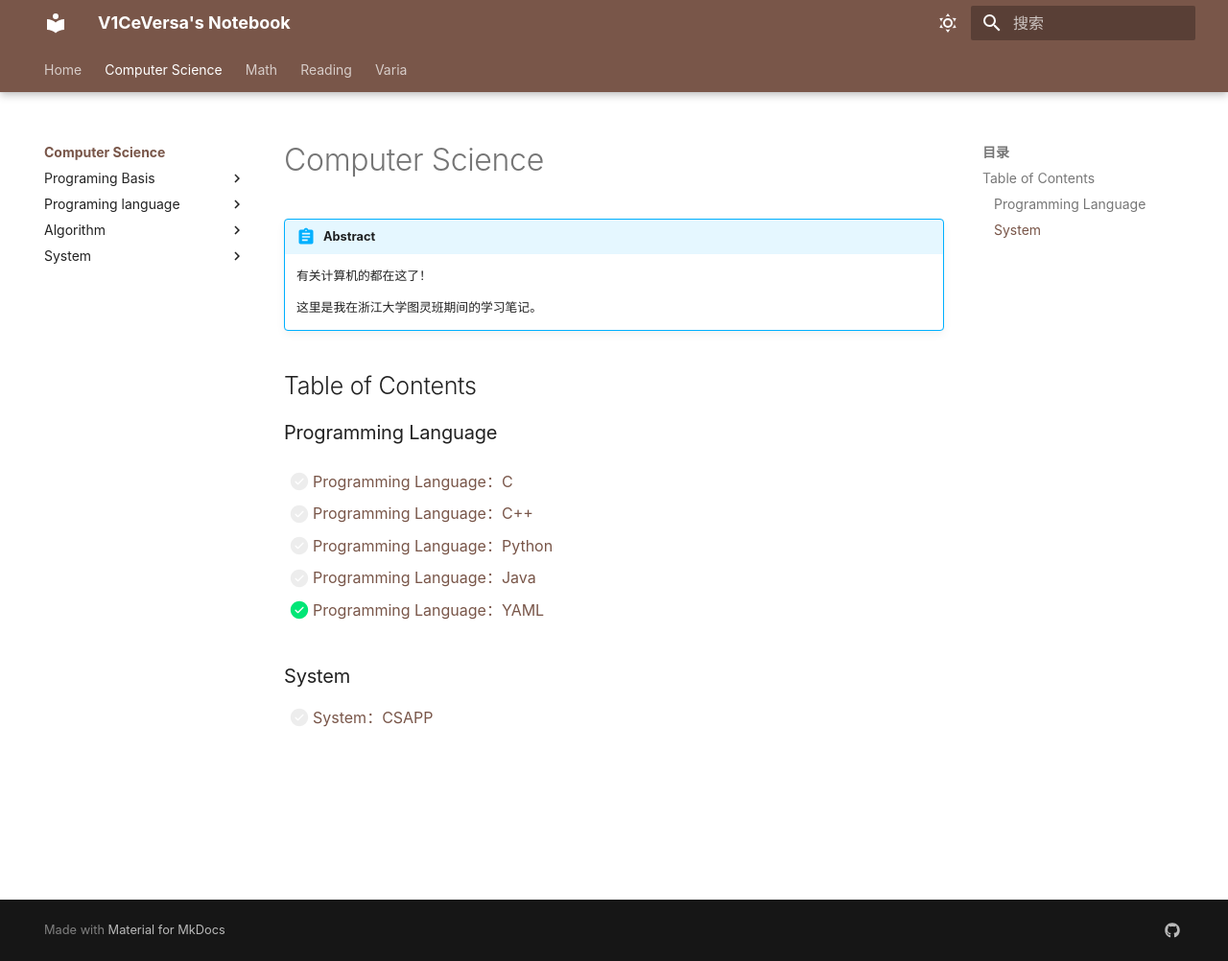
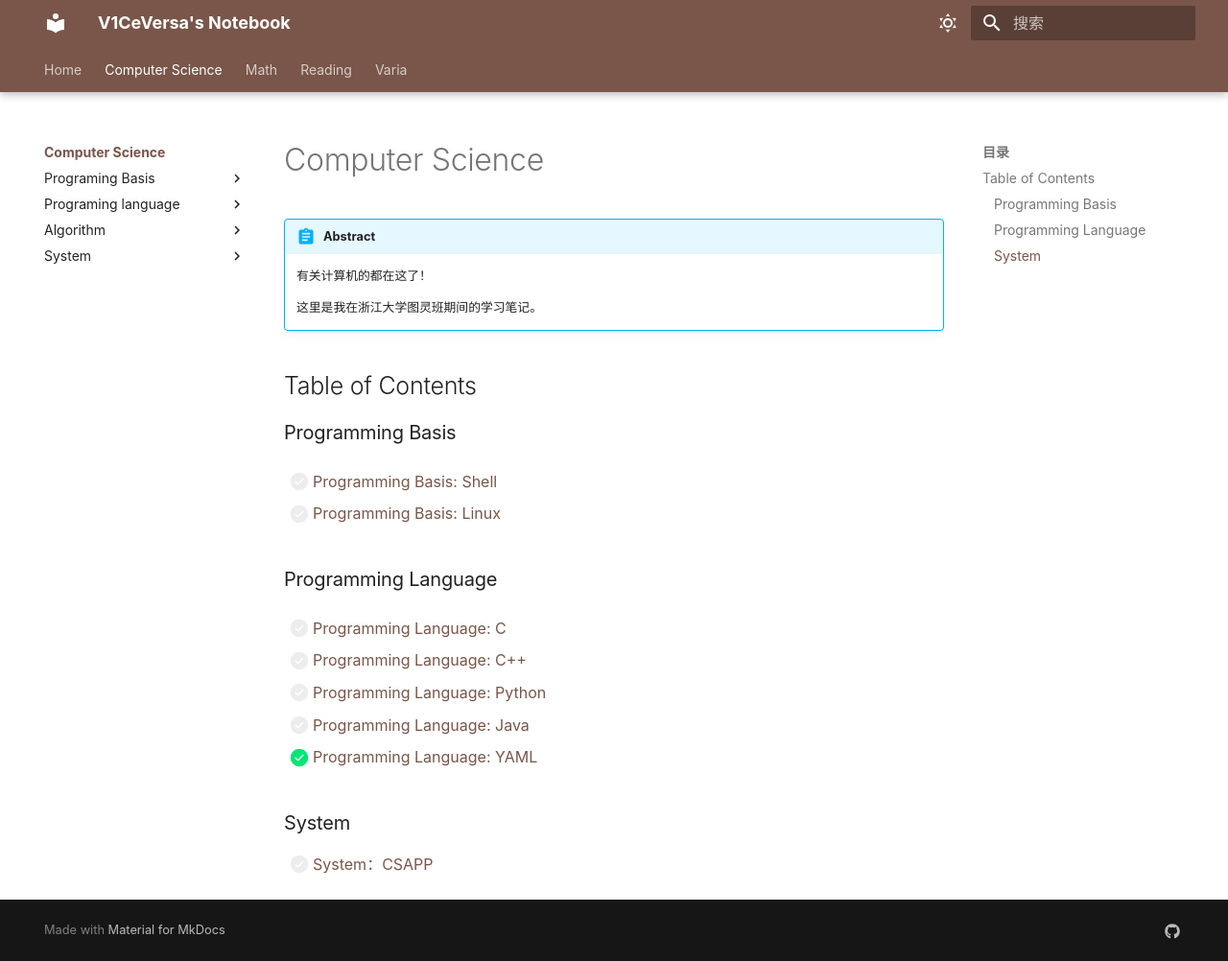
Before and after one commit to V1CeVersaa/V1CeVersaa.github.io, an MkDocs documentation site: the page built from docs/Computer Science/index.md, in a window 1280 px wide and 1002 px high. Shown: the whole window at 96% size. Built offline with MkDocs 1.6.1 and Material for MkDocs 9.7.7, drawn with Linux system fonts in a browser that asks for light colours; nearby versions of some CDN libraries; some web fonts are replaced; comment, search, counter and statistics services are not loaded; a style sheet for code colours, icons or effects is not loaded.

```diff
--- a/docs/Computer Science/index.md
+++ b/docs/Computer Science/index.md
@@ -7,17 +7,23 @@
 
 ## Table of Contents
 
+### Programming Basis
+
+- [ ] [Programming Basis: Shell](./Programming%20Basis/Shell.md)
+
+- [ ] [Programming Basis: Linux](./Programming%20Basis/Linux.md)
+
 ### Programming Language
 
-- [ ] [Programming Language：C](./Programming%20Language/EVERYTHING%20begins%20with%20C.md)
+- [ ] [Programming Language: C](./Programming%20Language/EVERYTHING%20begins%20with%20C.md)
 
-- [ ] [Programming Language：C++](./Programming%20Language/C++.md)
+- [ ] [Programming Language: C++](./Programming%20Language/C++.md)
 
-- [ ] [Programming Language：Python](./Programming%20Language/Python%20saves%20the%20world.md)
+- [ ] [Programming Language: Python](./Programming%20Language/Python%20saves%20the%20world.md)
 
-- [ ] [Programming Language：Java](./Programming%20Language/Java.md)
+- [ ] [Programming Language: Java](./Programming%20Language/Java.md)
 
-- [x] [Programming Language：YAML](./Programming%20Language/YAML.md)
+- [x] [Programming Language: YAML](./Programming%20Language/YAML.md)
 
 ### System
 
--- a/mkdocs.yml
+++ b/mkdocs.yml
@@ -111,6 +111,9 @@ nav:
     - Computer Science/index.md
     - Programing Basis:
       - Computer Science/Programming Basis/index.md
+      - Shell: Computer Science/Programming Basis/Shell.md
+      - Linux: Computer Science/Programming Basis/Linux.md
+      - Assembly: Computer Science/Programming Basis/Assembly.md
       - MIT Missing Semester: Computer Science/Programming Basis/MIT Missing Semester.md
     - Programing language:
       - Computer Science/Programming Language/index.md
@@ -123,17 +126,19 @@ nav:
       - CSS: Computer Science/Programming Language/CSS.md
     - Algorithm:
       - Computer Science/Algorithm/index.md
-      - Fundamental Data Structure: Computer Science/Algorithm/fds.md
+      - Fundamental Data Structure: Computer Science/Algorithm/Foundamental Data Structure.md
       - Advanced Data Structure and Alogrithm Analysis: Computer Science/Algorithm/ads.md
       - Algorithms: Computer Science/Algorithm/Algorithms.md
     - System:
       - Computer Science/System/index.md
+      - Verilog: Computer Science/System/Verilog.md
       - CSAPP: Computer Science/System/CSAPP.md
+      - 计算机系统 I: Computer Science/System/System1.md
   - Math:
     - Math/index.md
-    - Algebra: Math/Algebra.md
-    - Analysis: Math/Analysis.md
-    - Topology: Math/General Topology.md
+    # - Algebra: Math/Algebra.md
+    # - Analysis: Math/Analysis.md
+    # - Topology: Math/General Topology.md
   - Reading:
     - Reading/index.md
     - History:
```
Also changed, not shown: docs/Computer Science/Programming Basis/Shell.md (added, +25 -0 lines), docs/Computer Science/System/CSAPP.md (+13 -1 lines), docs/Computer Science/System/System1.md (added, +12 -0 lines), docs/Math/Analysis.md (deleted, +0 -17 lines), docs/Math/General Topology.md (deleted, +0 -1 lines), docs/Math/index.md (+42 -0 lines), docs/index.md (+8 -0 lines), docs/Computer Science/Algorithm/Foundamental Data Structure.md (renamed from docs/Computer Science/Algorithm/fds.md), docs/Computer Science/Programming Basis/Assembly.md (added), docs/Computer Science/Programming Basis/Linux.md (added), docs/Computer Science/System/Verilog.md (added), docs/Math/Algebra.md (deleted).
